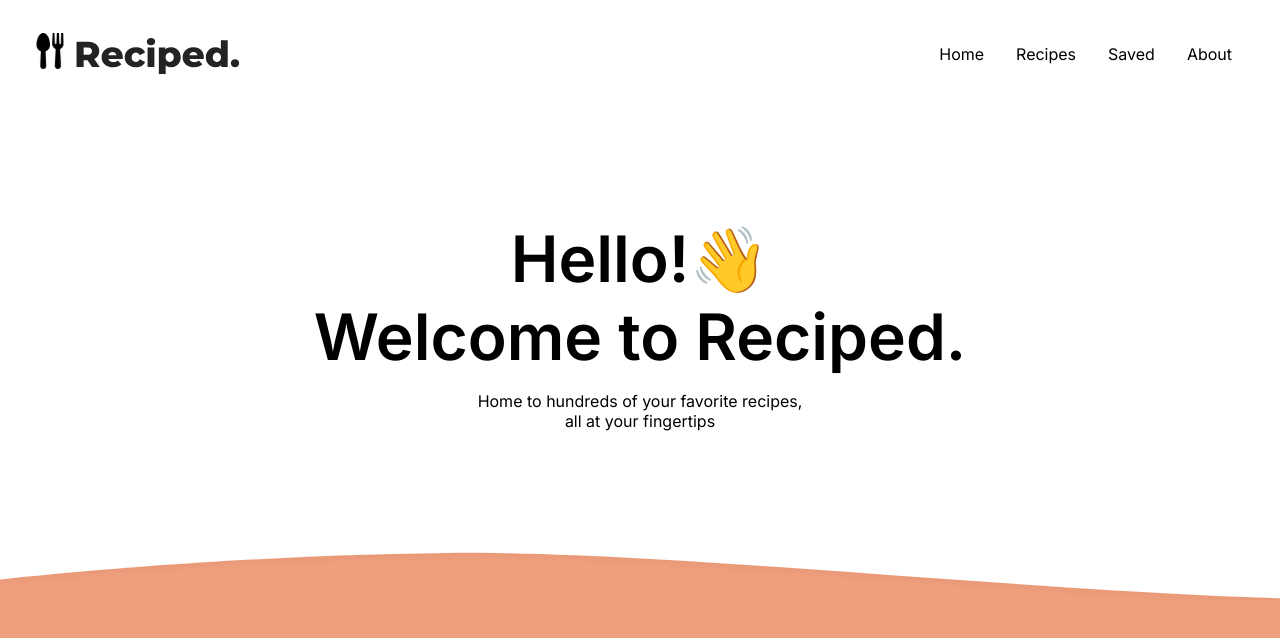
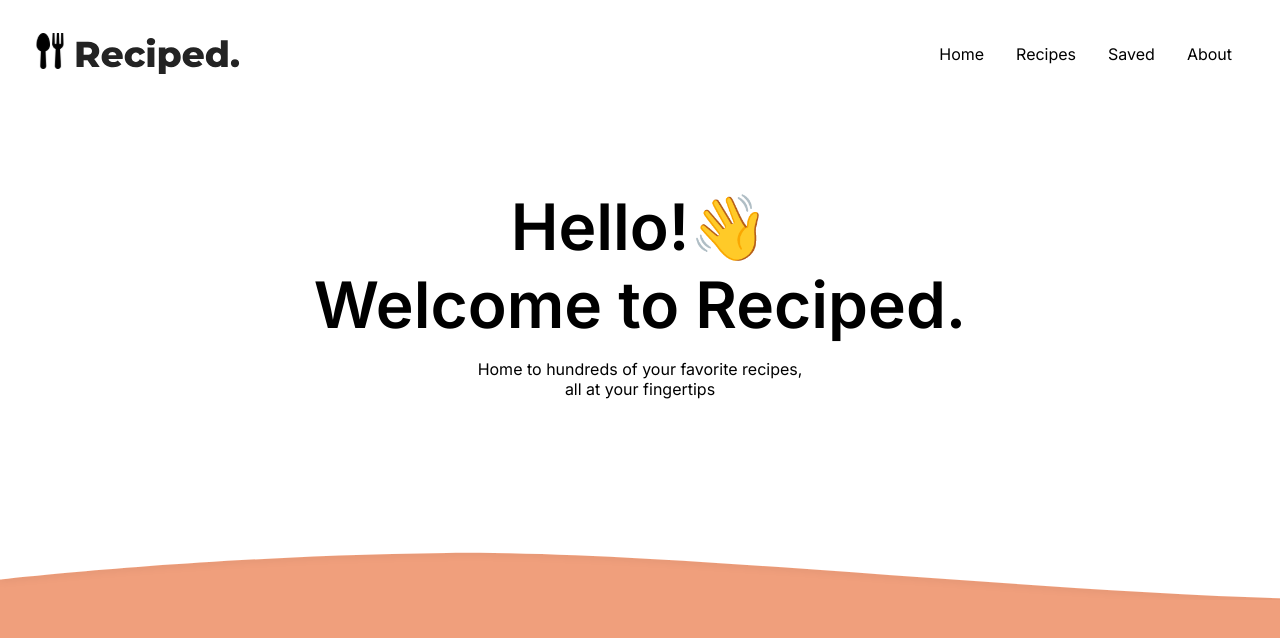
Before and after one commit to matkatd/356-recipes, a Next.js app: page / in a window 1280 px wide. Shown: the top 638 px of the page. Built offline with nearby package versions, Linux system fonts and the light colour scheme.

Commit message:
removed css

```diff
--- a/app/globals.css
+++ b/app/globals.css
@@ -6,70 +6,11 @@
     "Source Code Pro", "Fira Mono", "Droid Sans Mono", "Courier New", monospace;
 
   --foreground: #f09f7c;
-  --background-start-rgb: 214, 219, 220;
-  --background-end-rgb: 255, 255, 255;
-
-  --primary-glow: conic-gradient(
-    from 180deg at 50% 50%,
-    #16abff33 0deg,
-    #0885ff33 55deg,
-    #54d6ff33 120deg,
-    #0071ff33 160deg,
-    transparent 360deg
-  );
-  --secondary-glow: radial-gradient(
-    rgba(255, 255, 255, 1),
-    rgba(255, 255, 255, 0)
-  );
-
-  --tile-start-rgb: 239, 245, 249;
-  --tile-end-rgb: 228, 232, 233;
-  --tile-border: conic-gradient(
-    #00000080,
-    #00000040,
-    #00000030,
-    #00000020,
-    #00000010,
-    #00000010,
-    #00000080
-  );
-
-  --callout-rgb: 238, 240, 241;
-  --callout-border-rgb: 172, 175, 176;
-  --card-rgb: 180, 185, 188;
-  --card-border-rgb: 131, 134, 135;
 }
 
 @media (prefers-color-scheme: dark) {
   :root {
     --foreground: #f09f7c;
-    --background-start-rgb: 0, 0, 0;
-    --background-end-rgb: 0, 0, 0;
-
-    --primary-glow: radial-gradient(rgba(1, 65, 255, 0.4), rgba(1, 65, 255, 0));
-    --secondary-glow: linear-gradient(
-      to bottom right,
-      rgba(1, 65, 255, 0),
-      rgba(1, 65, 255, 0),
-      rgba(1, 65, 255, 0.3)
-    );
-
-    --tile-start-rgb: 2, 13, 46;
-    --tile-end-rgb: 2, 5, 19;
-    --tile-border: conic-gradient(
-      #ffffff80,
-      #ffffff40,
-      #ffffff30,
-      #ffffff20,
-      #ffffff10,
-      #ffffff10,
-      #ffffff80
-    );
-
-    --callout-rgb: 20, 20, 20;
-    --callout-border-rgb: 108, 108, 108;
-    --card-rgb: 100, 100, 100;
-    --card-border-rgb: 200, 200, 200;
   }
 }
 
@@ -96,7 +37,7 @@ a {
 }
 
 .wavyBox {
-  margin: 7rem auto;
+  margin: 10vh auto;
   display: grid;
   place-items: center;
   img {
```
Also changed, not shown: app/recipe/[recipeId]/page.tsx (added, +10 -0 lines).
